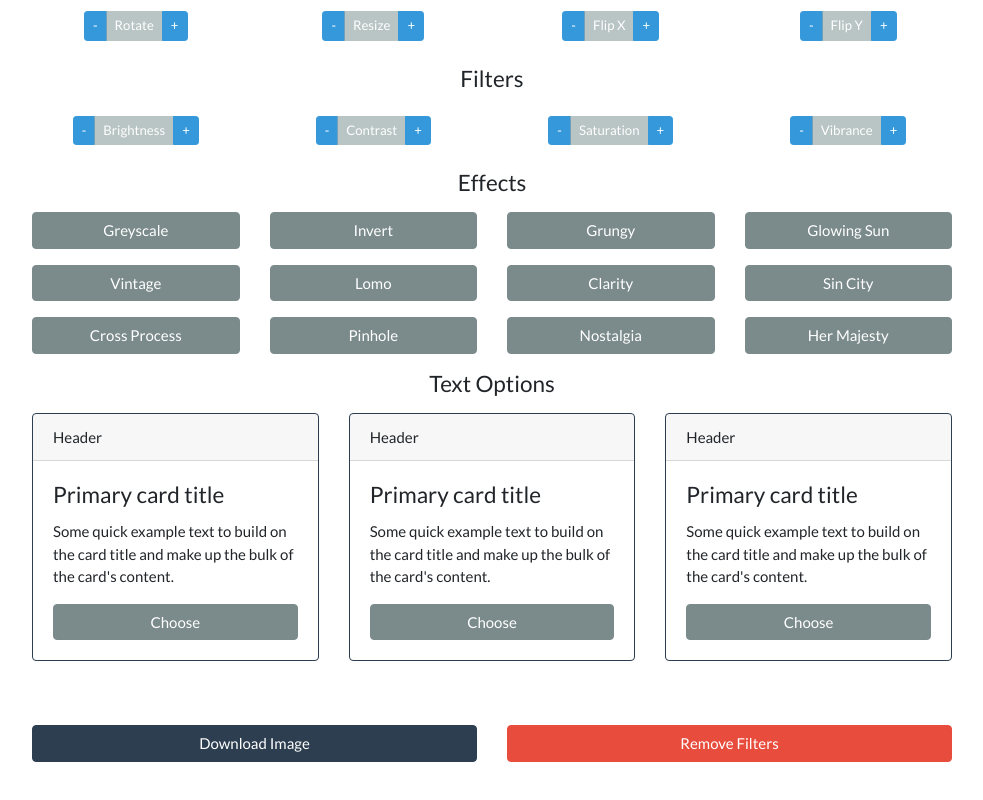
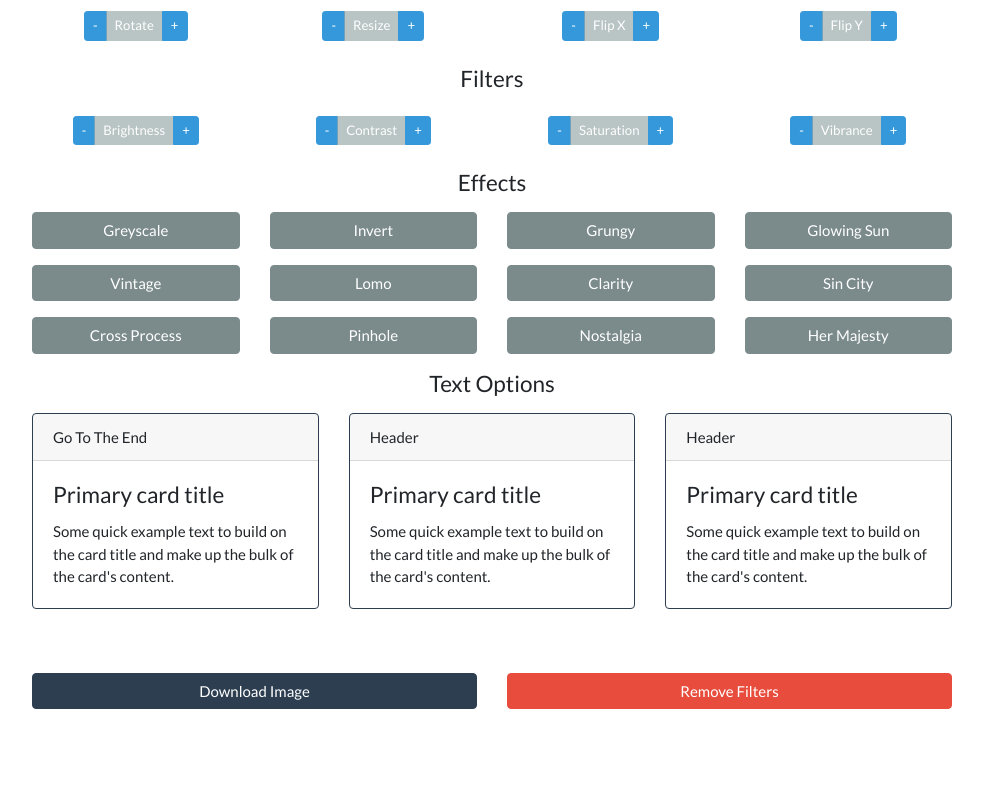
Before and after one commit to sjones79/web-image-editor, a plain HTML site: page index.html in a window 1280 px wide. Shown: the part 601-1401 px from the top of the page, without its empty margins (148-1131 px from the left). After the commit the page ends 1358 px from the top, so only its background shows below. Drawn offline with nearby package versions, Linux system fonts and the light colour scheme; a script that the page names is missing.

Commit message:
Remove button options, don't need em

```diff
--- a/index.html
+++ b/index.html
@@ -140,11 +140,10 @@
                     <div class="row mb-3">
                         <div class="col-md-4">
                             <div id='text-1-container' class="card border-primary mb-3">
-                                <div class="text1 card-header">Header</div>
+                                <div class="text1 card-header">Go To The End</div>
                                 <div class="text1 card-body">
                                     <h4 class="text1 card-title">Primary card title</h4>
                                     <p class="text1 card-text">Some quick example text to build on the card title and make up the bulk of the card's content.</p>
-                                    <button id="text1-opt" class="filter-btn btn btn-dark btn-block">Choose</button>
                                 </div>
                             </div>
                         </div>
@@ -154,7 +153,6 @@
                                 <div class="text2 card-body">
                                     <h4 class="text2 card-title">Primary card title</h4>
                                     <p class="text2 card-text">Some quick example text to build on the card title and make up the bulk of the card's content.</p>
-                                    <button id="text2-opt" class="filter-btn btn btn-dark btn-block">Choose</button>
                                 </div>
                             </div>
                         </div>
@@ -164,7 +162,6 @@
                                 <div class="text3 card-body">
                                     <h4 class="text3 card-title">Primary card title</h4>
                                     <p class="text3 card-text">Some quick example text to build on the card title and make up the bulk of the card's content.</p>
-                                    <button id="text3-opt" class="filter-btn btn btn-dark btn-block">Choose</button>
                                 </div>
                             </div>
                         </div>
```
